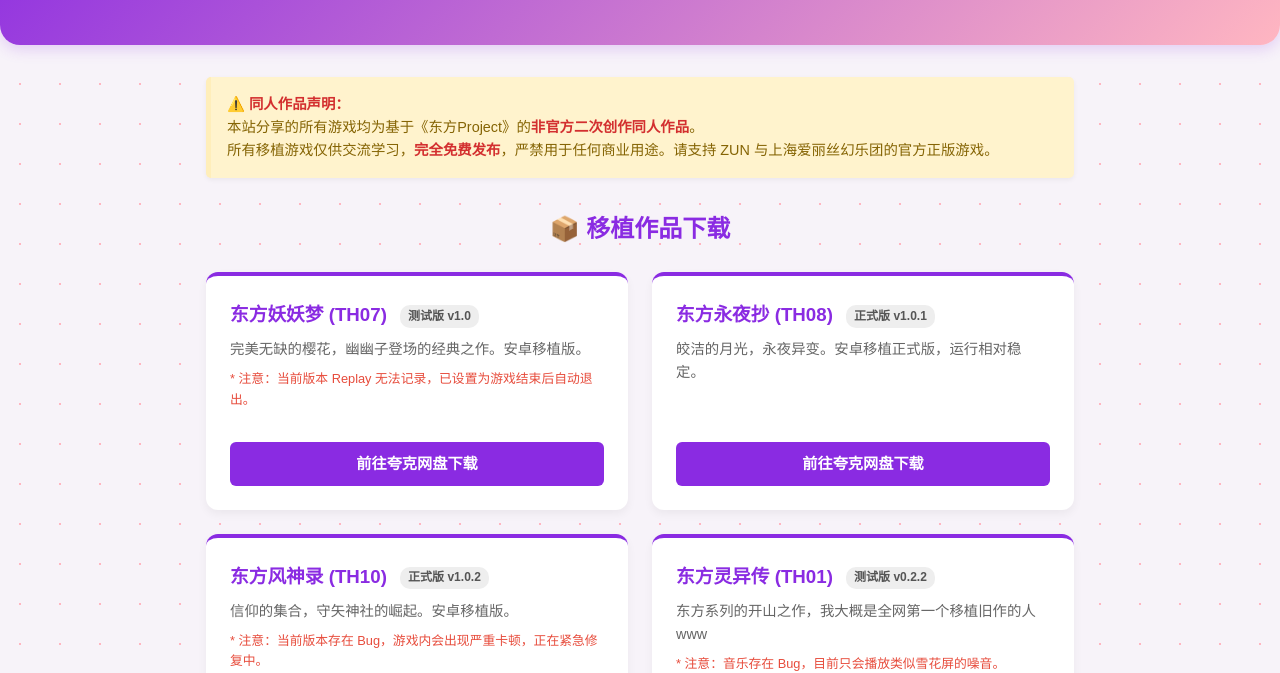
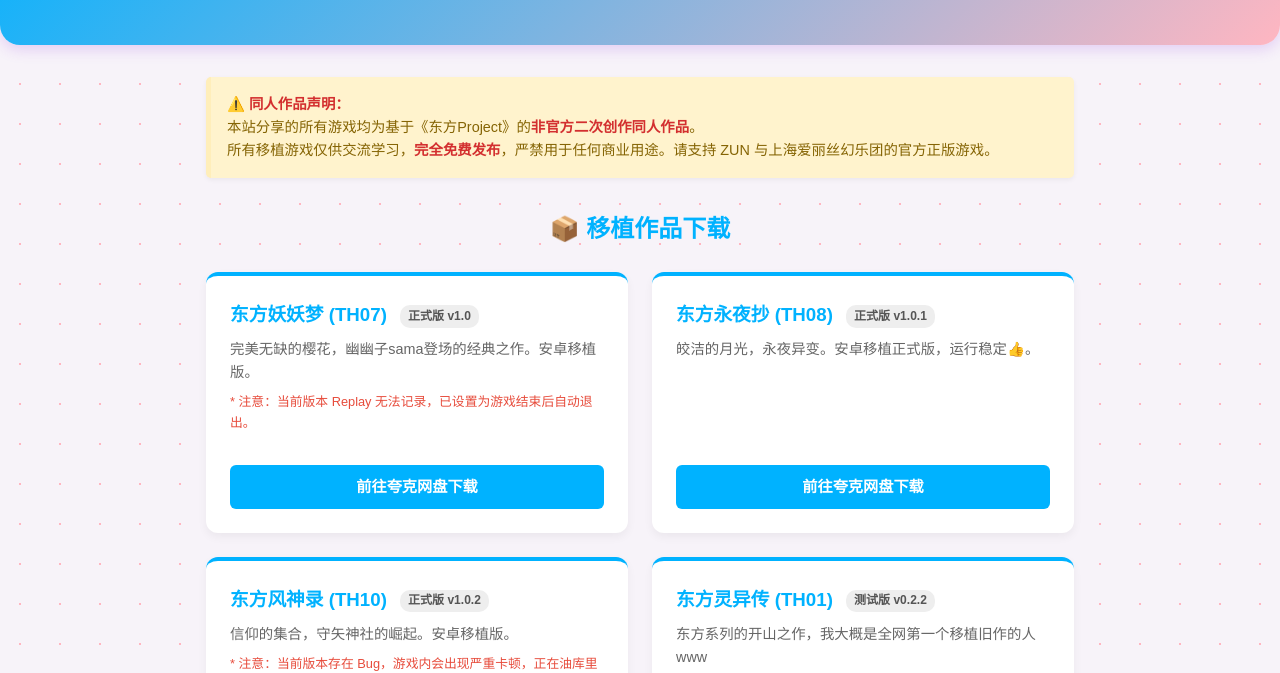
Before and after one commit to MinadukiTouka/touka-touhou-droid, a plain HTML site: page index.html in a window 1280 px wide. Shown: the part 136-809 px from the top of the page. Drawn offline with Linux system fonts and the light colour scheme.

Commit message:
Update index.html

```diff
--- a/index.html
+++ b/index.html
@@ -5,9 +5,9 @@
     <meta name="viewport" content="width=device-width, initial-scale=1.0">
     <title>水無月桐花的东方安卓移植站 | Minaduki Touka's Touhou Android Ports</title>
     <style>
-        /* 幽幽子主题配色：紫、粉、白 */
+        /* 幽幽子主题配色：蓝、粉、白 */
         :root {
-            --primary-color: #8a2be2; /* 紫色 */
+            --primary-color: #00b2ff; /* 紫色 */
             --primary-hover: #6a1b9a;
             --accent-color: #ffb6c1; /* 樱花粉 */
             --bg-color: #f7f3f9;
@@ -218,9 +218,9 @@
 
             <!-- 东方妖妖梦 TH07 -->
             <div class="game-card">
-                <h3>东方妖妖梦 (TH07) <span class="version-tag">测试版 v1.0</span></h3>
+                <h3>东方妖妖梦 (TH07) <span class="version-tag">正式版 v1.0</span></h3>
                 <p>
-                    完美无缺的樱花，幽幽子登场的经典之作。安卓移植版。
+                    完美无缺的樱花，幽幽子sama登场的经典之作。安卓移植版。
                     <span class="warning-text">* 注意：当前版本 Replay 无法记录，已设置为游戏结束后自动退出。</span>
                 </p>
                 <a href="https://pan.quark.cn/s/6c5984e3c4a0" class="btn-download" target="_blank">前往夸克网盘下载</a>
@@ -230,7 +230,7 @@
             <div class="game-card">
                 <h3>东方永夜抄 (TH08) <span class="version-tag">正式版 v1.0.1</span></h3>
                 <p>
-                    皎洁的月光，永夜异变。安卓移植正式版，运行相对稳定。
+                    皎洁的月光，永夜异变。安卓移植正式版，运行稳定👍。
                 </p>
                 <a href="https://pan.quark.cn/s/046b38a2c4a9" class="btn-download" target="_blank">前往夸克网盘下载</a>
             </div>
@@ -240,7 +240,7 @@
                 <h3>东方风神录 (TH10) <span class="version-tag">正式版 v1.0.2</span></h3>
                 <p>
                     信仰的集合，守矢神社的崛起。安卓移植版。
-                    <span class="warning-text">* 注意：当前版本存在 Bug，游戏内会出现严重卡顿，正在紧急修复中。</span>
+                    <span class="warning-text">* 注意：当前版本存在 Bug，游戏内会出现严重卡顿，正在油库里地修复中...</span>
                 </p>
                 <a href="https://pan.quark.cn/s/653c99f4e91e" class="btn-download" target="_blank">前往夸克网盘下载</a>
             </div>
```
